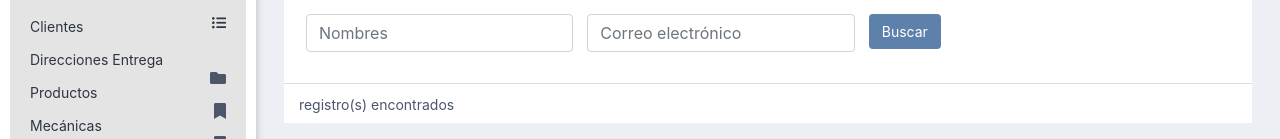
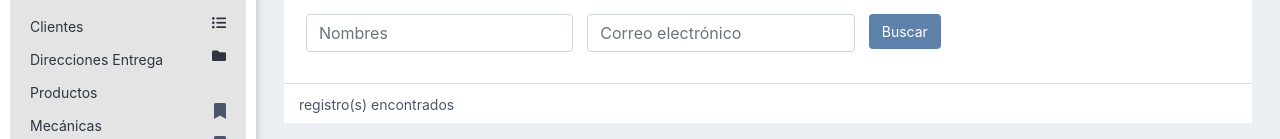
Before and after one commit to Franco-Ezequiel-Marchegiani/Economysa, a React (Create React App) app: page /Seguridad in a window 1280 px wide. Both pictures are taken after a click on the button "Motor". Shown: the part 250-389 px from the top of the page. Built offline with nearby package versions, Linux system fonts and the light colour scheme.

Commit message:
Acomodé icono en Link direccion entrega

```diff
--- a/src/components/Sidebar/Sidebar.js
+++ b/src/components/Sidebar/Sidebar.js
@@ -32,8 +32,8 @@ function Sidebar() {
                         <Link to="/" className='linkBar'>Clientes<i className="fas fa-list-ul"></i></Link>
                       </div>
                       <div className="individualLinkContainer">
-                        <Link to="/" className='linkBar'>Direcciones Entrega</Link>
-                        <i className="fas fa-folder"></i>
+                        <Link to="/" className='linkBar'>Direcciones Entrega <i className="fas fa-folder"></i></Link>
+
                       </div>
                       <div className="individualLinkContainer">
                         <Link to="/" className='linkBar'>Productos</Link>
```
